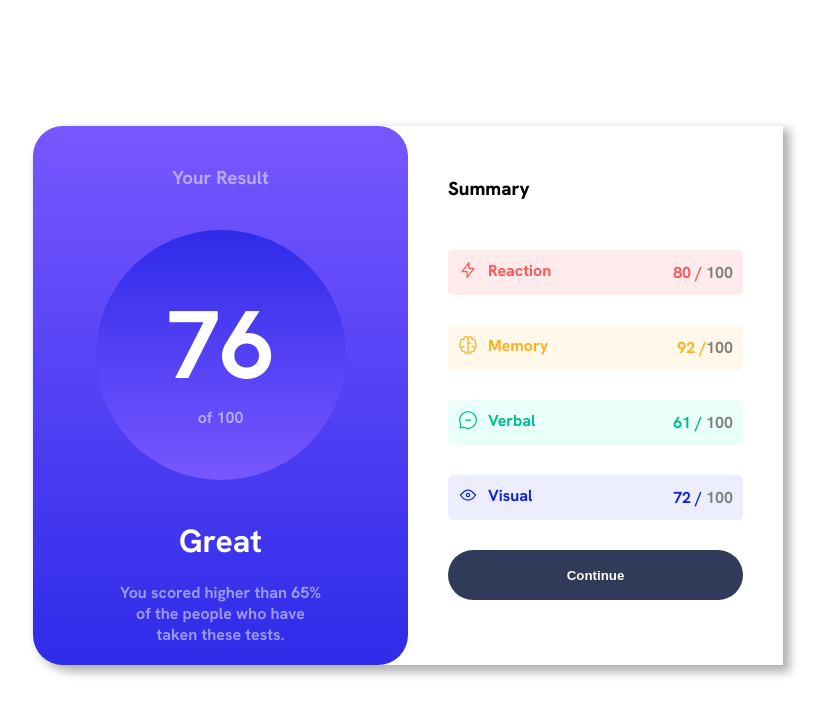
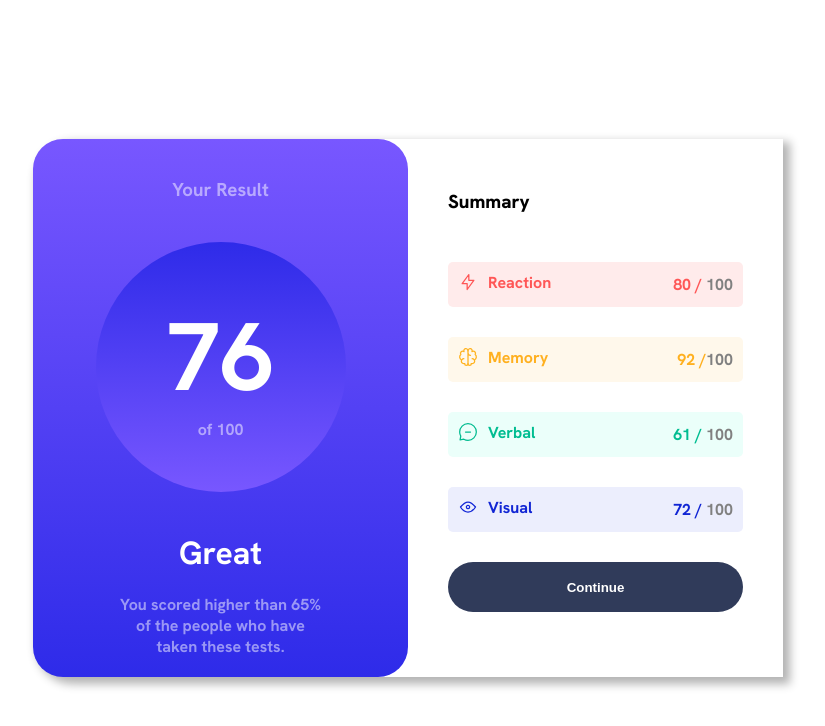
Before and after one commit to capslock11/FrontendMentor-exercise, a plain HTML site: page index.html in a window 1280 px wide. Shown: the whole page, without its empty margins (232-1057 px from the left). Drawn offline with Linux system fonts and the light colour scheme.

Commit message:
Update style.css

```diff
--- a/style.css
+++ b/style.css
@@ -1,14 +1,9 @@
 body {
     font-family: 'Hanken Grotesk', sans-serif;
-}
-
-.attribution {
-    font-size: 11px;
-    text-align: center;
-}
-
-.attribution a {
-    color: hsl(228, 45%, 44%);
+    min-height: 100vh;
+    display: flex;
+    align-items: center;
+    justify-content: center;
 }
 
 .container {
```
